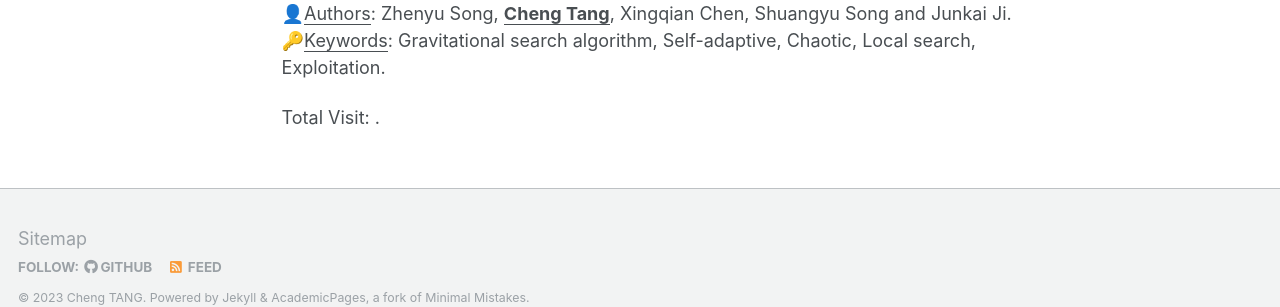
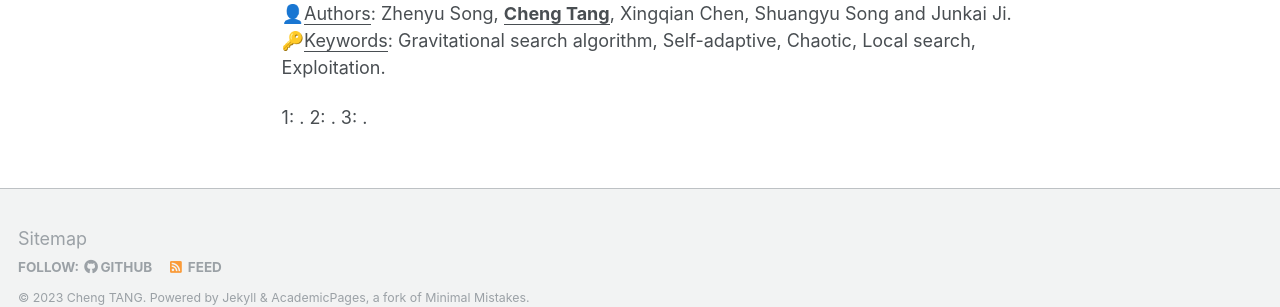
Before and after one commit to ChengTANG-AI/chengtang-ai.github.io, a Jekyll site: the page built from _pages/JournalPublications.md, in a window 1280 px wide and 900 px high, scrolled down 5020 px. Shown: the part 556-863 px from the top of the window. Built offline with Jekyll 4.4.1, drawn with Linux system fonts in a browser that asks for light colours; some web fonts are replaced; comment, search, counter and statistics services are not loaded.

Commit message:
Update JournalPublications.md

```diff
--- a/_pages/JournalPublications.md
+++ b/_pages/JournalPublications.md
@@ -168,5 +168,7 @@
 🔑<u>Keywords</u>: Gravitational search algorithm, Self-adaptive, Chaotic, Local search, Exploitation.
 
 
-<script async src="[https://busuanzi.icodeq.com/busuanzi.pure.mini.js](https://cdnjs.cloudflare.com/ajax/libs/busuanzi/2.3.0/bsz.pure.mini.min.js)"></script>
-Total Visit: <span id="busuanzi_value_page_pv"></span>.
+<script async src="https://busuanzi.icodeq.com/busuanzi.pure.mini.js"></script>
+1: <span id="busuanzi_value_page_pv"></span> .
+2: <span id="busuanzi_value_site_pv"></span> .
+3: <span id="busuanzi_value_site_uv"></span> .
```
